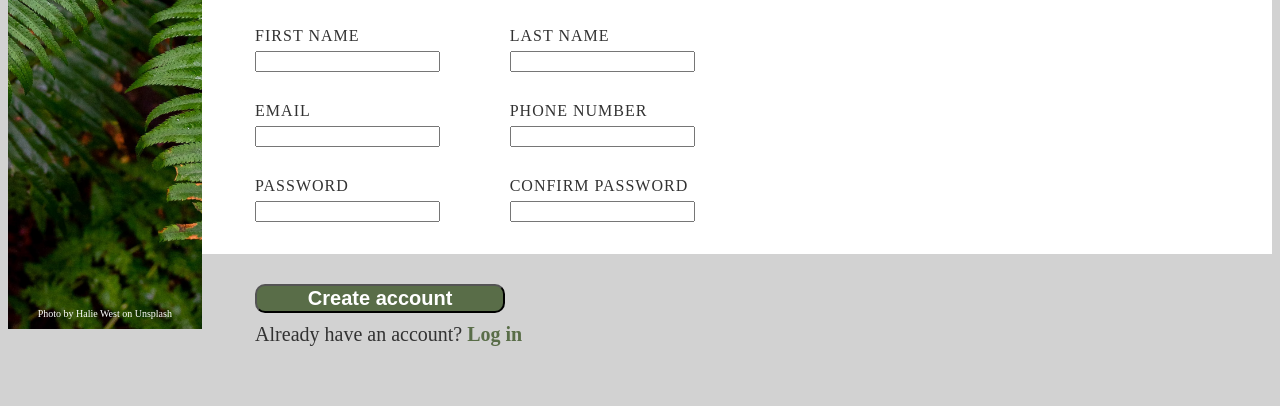
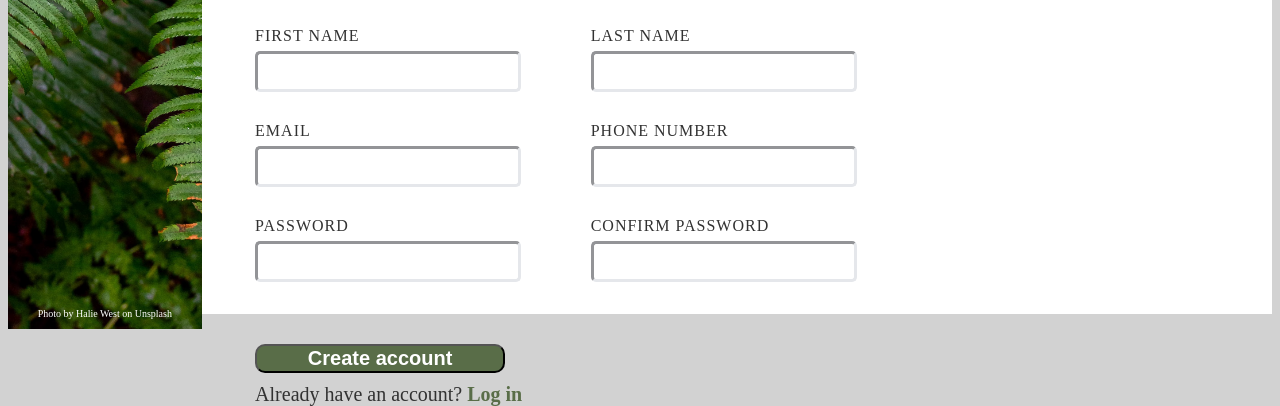
Before and after one commit to erambeau/odin-sign-up-form, a plain HTML site: page index.html in a window 1280 px wide. Shown: the part 479-885 px from the top of the page. Before the commit the page ends 825 px from the top, so only its background shows below. Drawn offline with Linux system fonts and the light colour scheme.

Commit message:
Style of form. Beginning of validation rules but need a language like JS to go further.

```diff
--- a/index.html
+++ b/index.html
@@ -59,12 +59,19 @@
                 <div class="row-two-fields">
                     <div class="field">
                         <label for="password">PASSWORD</label>
-                        <input type="password" id="password">
+                        <input type="password" pattern="(?=^.{8,}$)(?=.*\d)(?=.*[!@#$%^&*]+)(?![.\n])(?=.*[A-Z])(?=.*[a-z]).*$" id="password">
                     </div>
                     <div class="field">
                         <label for="confirm-password">CONFIRM PASSWORD</label>
-                        <input type="password" id="confirm-password">
+                        <input type="password" pattern="(?=^.{8,}$)(?=.*\d)(?=.*[!@#$%^&*]+)(?![.\n])(?=.*[A-Z])(?=.*[a-z]).*$" id="confirm-password">
                     </div>
+                    <!-- With the regex above :
+                        The password length must be greater than or equal to 8
+                        The password must contain one or more uppercase characters
+                        The password must contain one or more lowercase characters
+                        The password must contain one or more numeric values
+                        The password must contain one or more special characters
+                    -->
                 </div>
             </form>
         </div>
--- a/styles.css
+++ b/styles.css
@@ -128,6 +128,28 @@ html, body {
   font-size: 14 px;
 }
 
+.field > input {
+  border-color: #E5E7EB;
+  border-radius: 5px;
+  border-width: 3px;
+  height: 25px;
+  width: 250px;
+  padding: 5px;
+}
+
+
+
+.field > input:focus {
+  border-color: blue;
+  border-width: 3px;
+}
+
+
+.field > input:invalid {
+  border-color: red;
+  border-width: 3px;
+}
+
 
 /* Button & Already have an account */
 
```
